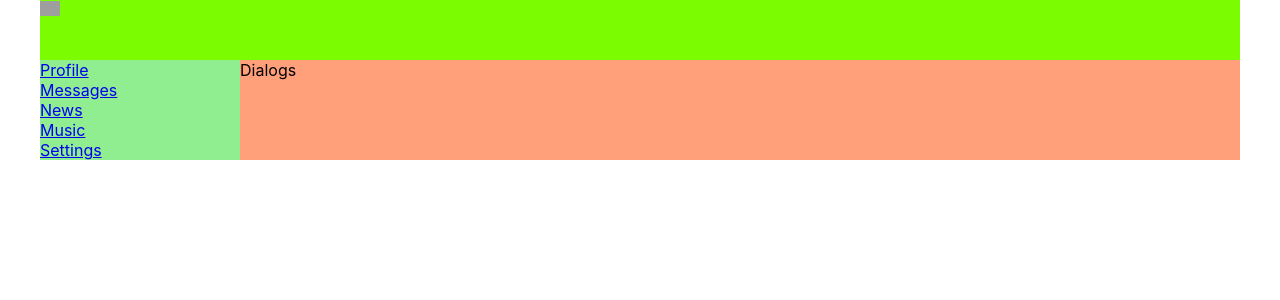
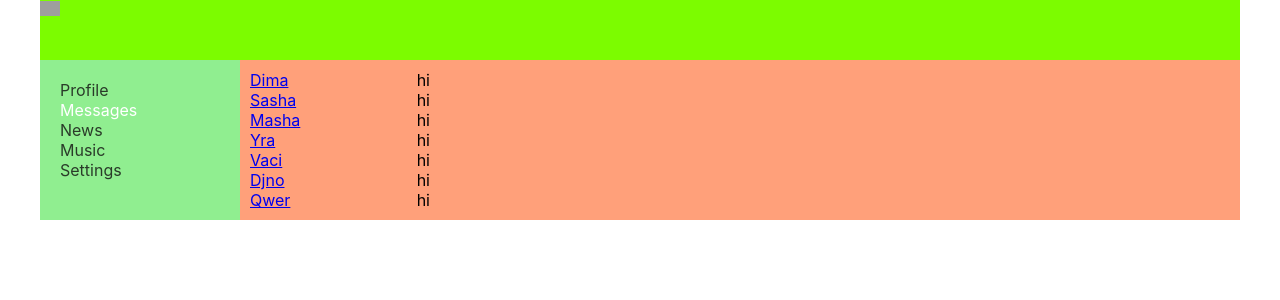
Before and after one commit to Ferzik857/social-network, a React (Create React App) app: page /Dialogs in a window 1280 px wide. Shown: the top 300 px of the page. Built offline with nearby package versions, Linux system fonts and the light colour scheme; grey boxes are pictures that could not be loaded.

Commit message:
upgrade dialog

```diff
--- a/src/components/Dialogs/Dialogs.jsx
+++ b/src/components/Dialogs/Dialogs.jsx
@@ -1,7 +1,43 @@
+import { NavLink } from 'react-router-dom';
 import  b from './Dialogs.module.css'
 
-const Dialogs = () => {
-   return <div>Dialogs</div>
+
+const DialogItem = (props) =>{
+   let path = "/Dialogs/" + props.id;
+   return <div className={b.dialog + " " + b.active}>
+      <NavLink to={path}>{props.name}</NavLink></div>
+}
+
+const Message = (props) =>{
+return  <div className={b.message}>{props.message}</div>
+}
+
+
+
+const Dialogs = (props) => {
+   return <div className={b.dialog}>
+
+         <div className={b.dialogsItems}>
+            <DialogItem name="Dima" id="1" />
+            <DialogItem name="Sasha" id="2" />
+            <DialogItem name="Masha" id="3" />
+            <DialogItem name="Yra" id="4" />
+            <DialogItem name="Vaci" id="5" />
+            <DialogItem name="Djno" id="6" />
+            <DialogItem name="Qwer" id="7" />
+         </div>
+
+         <div className={b.messages}>
+           <Message message="hi" />
+           <Message message="hi" />
+           <Message message="hi" />
+           <Message message="hi" />
+           <Message message="hi" />
+           <Message message="hi" />
+           <Message message="hi" />
+         </div>
+
+   </div>
 }
 
 export default  Dialogs;
--- a/src/components/Dialogs/Dialogs.module.css
+++ b/src/components/Dialogs/Dialogs.module.css
@@ -0,0 +1,20 @@
+.dialog{
+display: grid;
+grid-template-columns: 2fr 10fr;
+}
+.dialogsItems{
+    padding: 10px;
+
+}
+.dialogsItems .active{
+    color: green;
+}
+
+
+
+.messages{
+padding: 10px;
+}
+.messages .message{
+
+}
--- a/src/components/Navbar/Navbar.jsx
+++ b/src/components/Navbar/Navbar.jsx
@@ -1,11 +1,13 @@
+import { NavLink } from 'react-router-dom';
 import s from './Navbar.module.css'
+
 const Navbar = () => {
     return <nav className={s.nav}>
-    <div className={s.item}><a href="/Profile">Profile</a></div>
-    <div className={s.item}><a href="/Dialogs">Messages</a></div>
-    <div className={s.item}><a href="/News">News</a></div>
-    <div className={s.item}><a href="/Music">Music</a></div>
-    <div className={s.item}><a href="/Settings">Settings</a></div>
+    <div className={s.item}><NavLink to="/Profile" activeClassName={s.activ}>Profile</NavLink></div>
+    <div className={s.item}><NavLink to="/Dialogs"activeClassName={s.activ}>Messages</NavLink></div>
+    <div className={s.item}><NavLink to="/News" activeClassName={s.activ}>News</NavLink></div>
+    <div className={s.item}><NavLink to="/Music" activeClassName={s.activ}>Music</NavLink></div>
+    <div className={s.item}><NavLink to="/Settings" activeClassName={s.activ}>Settings</NavLink></div>
     </nav>
 }
 
--- a/src/components/Navbar/Navbar.module.css
+++ b/src/components/Navbar/Navbar.module.css
@@ -2,7 +2,14 @@
 .nav{
     grid-area: n;
     background-color: lightgreen;
+    padding: 20px;
    }
-.item{
-    color:white;
+
+.item a{
+    color: rgb(42, 59, 41);
+    text-decoration: none ;
+
 }
+.item a.activ{
+color: white;
+}
--- a/src/components/Profile/MyPost/MyPost.jsx
+++ b/src/components/Profile/MyPost/MyPost.jsx
@@ -2,9 +2,13 @@ import  a from './MyPost.module.css'
 import Post from './Post/Post'
 
 const MyPost = () => {
-    return <div>
-    My posts
-    <div>New post</div>
+    return <div className={a.postsBlock}>
+    <h3>My posts</h3>
+    <div>
+      <div> <textarea></textarea></div>
+
+    <div></div><button>Add post</button></div>
+
     <div className={a.posts}>
      <Post  message="hi, how are you ?" />
      <Post message= " Ok" />
--- a/src/components/Profile/MyPost/MyPost.module.css
+++ b/src/components/Profile/MyPost/MyPost.module.css
@@ -0,0 +1,7 @@
+.postsBlock {
+    padding: 10px;
+}
+
+.posts{
+    margin-top: 10px;
+}
--- a/src/components/Profile/Profile.jsx
+++ b/src/components/Profile/Profile.jsx
@@ -1,12 +1,11 @@
 import MyPost from './MyPost/MyPost'
 import  a from './Profile.module.css'
+import ProfileInfo from './ProfileInfo/ProfileInfo'
+
+
 const Profile = () => {
     return <div>
-    <div className={a.content}><img src="https://animal-wallpaper.com/wallpaper/nature-landscape-background-hd-wallpaper-For-Background-HD-Wallpaper.jpg" />
-  </div>
-  <div>
-    ava + description
-  </div>
+   <ProfileInfo />
   <MyPost />
       </div>
 }
--- /dev/null
+++ b/src/components/Profile/ProfileInfo/ProfileInfo.jsx
@@ -0,0 +1,17 @@
+
+import  a from './ProfileInfo.module.css'
+
+const ProfileInfo = () => {
+  return (
+  <div>
+  <div className={a.content}><img src="https://animal-wallpaper.com/wallpaper/nature-landscape-background-hd-wallpaper-For-Background-HD-Wallpaper.jpg" />
+</div>
+<div className={a.descriptionBlock}>
+  ava + description
+</div>
+</div>)
+}
+
+
+
+export default  ProfileInfo;
--- /dev/null
+++ b/src/components/Profile/ProfileInfo/ProfileInfo.module.css
@@ -0,0 +1,8 @@
+
+  .content img {
+    width: 600px;
+    }
+
+    .descriptionBlock{
+      padding: 10px;
+    }
```
Also changed, not shown: 1 other file (tests, documents, lock files or other folders).
